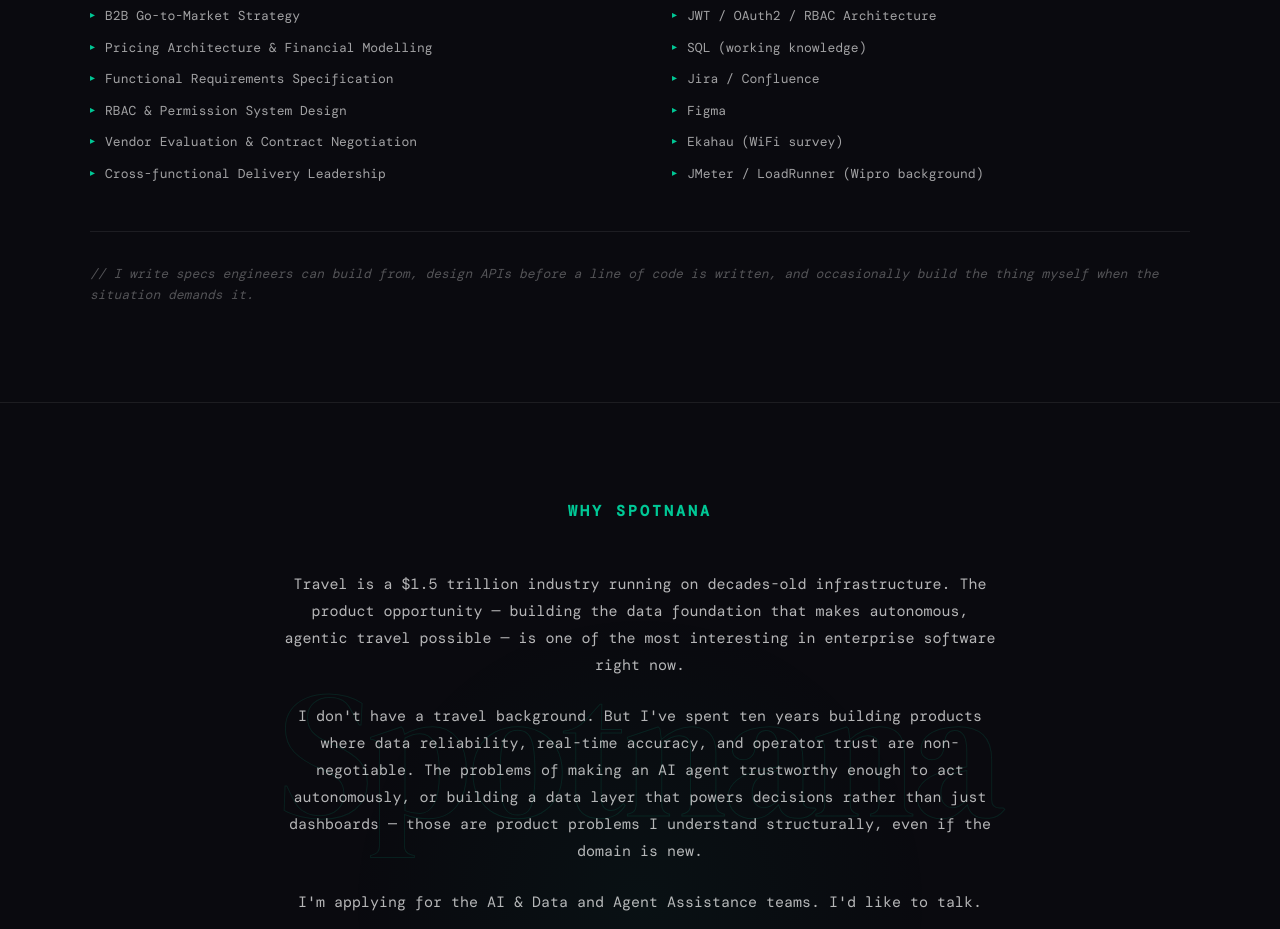
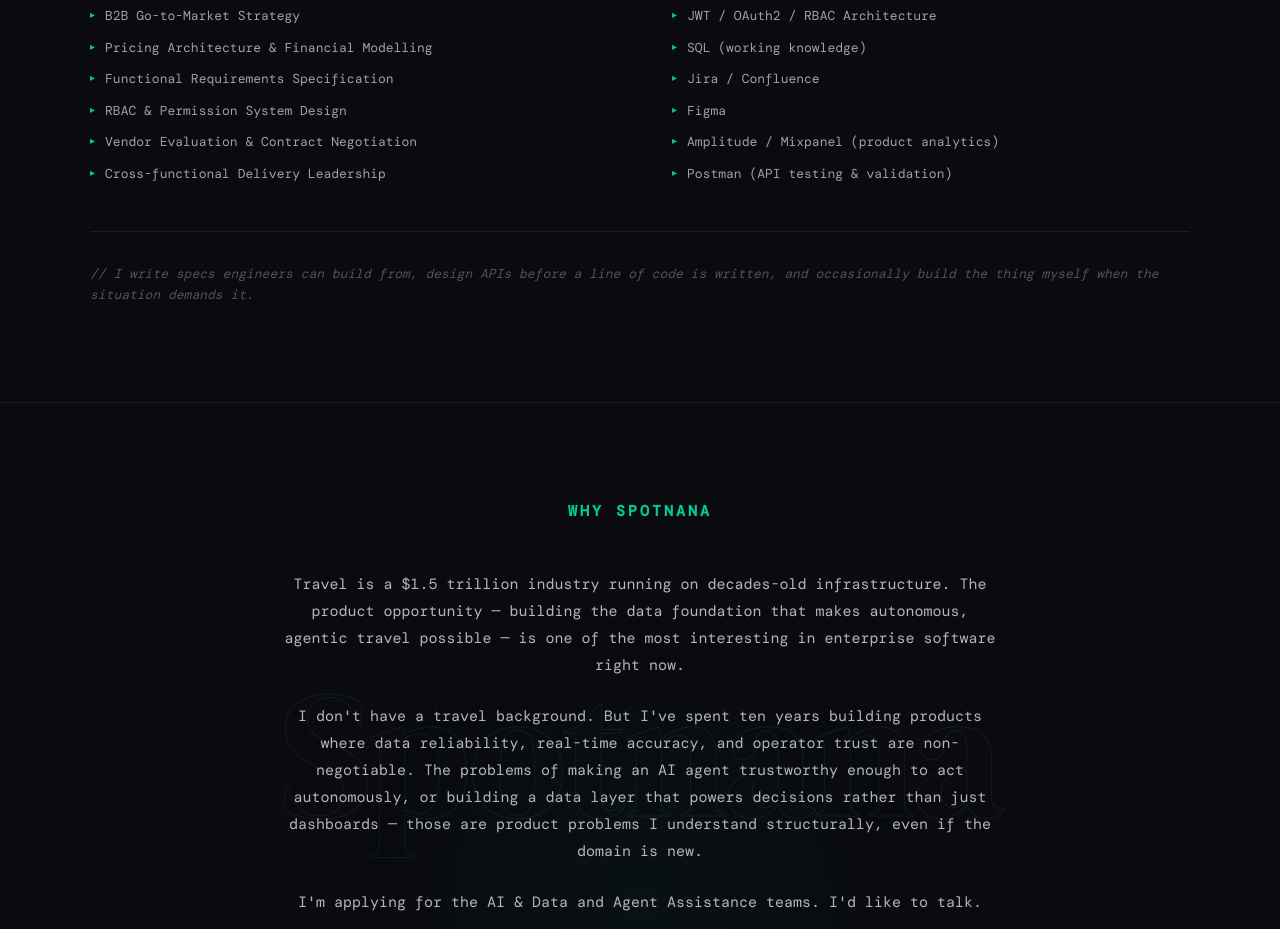
Before and after one commit to piyanshuofficial/piyanshu-portfolio, a Next.js app: page / in a window 1280 px wide. Shown: the part 3280-4209 px from the top of the page. Built offline with nearby package versions, Linux system fonts and the light colour scheme; a web font is replaced by a local one.

Commit message:
Update Skills: swap tools for Amplitude/Mixpanel and Postman
Co-Authored-By: Claude Sonnet 4.6 <noreply@anthropic.com>

```diff
--- a/src/components/Skills.jsx
+++ b/src/components/Skills.jsx
@@ -22,8 +22,8 @@ const technicalTools = [
   "SQL (working knowledge)",
   "Jira / Confluence",
   "Figma",
-  "Ekahau (WiFi survey)",
-  "JMeter / LoadRunner (Wipro background)",
+  "Amplitude / Mixpanel (product analytics)",
+  "Postman (API testing & validation)",
 ];
 
 export default function Skills() {
```
